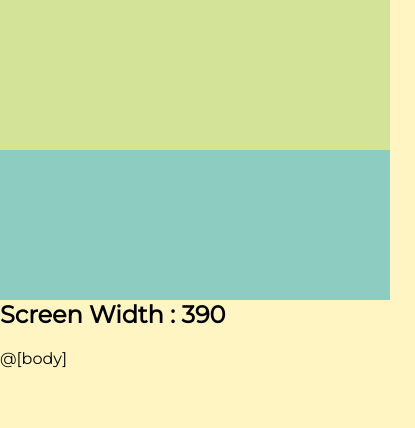
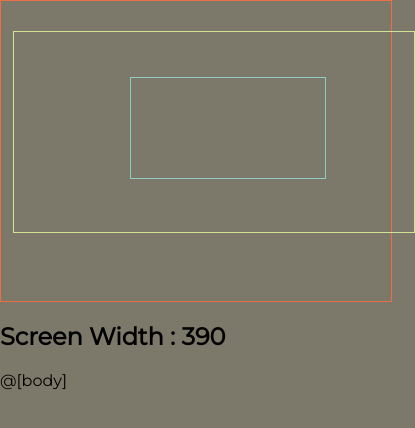
Before and after one commit to cdpace/gamepot, a website: page pages/layout/_layout.html in a window 390 px wide. Shown: the whole page, 415 px wide, since content can reach past the window. Drawn offline with nearby package versions, Linux system fonts and the light colour scheme; files that its build step writes are made by us from their sources.

Commit message:
cdpace: css changes

```diff
--- a/pages/layout/_layout.html
+++ b/pages/layout/_layout.html
@@ -18,12 +18,12 @@
     </head>
     <body>
         <section id="header">
-            <div class="logo">
+            <section class="logo">
 
-            </div>
-            <div class="menu">
+            </section>
+            <section class="menu">
 
-            </div>
+            </section>
         </section>
         <section id="body">
             <h2>Screen Width : <span id="sw"></span></h2>
--- a/pages/static/css/sass/style.scss
+++ b/pages/static/css/sass/style.scss
@@ -4,61 +4,54 @@ $thirdColor: #D3E397;
 $fourthColor:#FFF5C3;
 $fifthColor:#EB6E44;
 
-$logoscew: -20deg;
-
-
+$mainFont : Montserrat;
 
 body{
-    background: $fourthColor;
-    margin: 0px;
-    font-family: Montserrat;
+    background-color: $primaryColor;
+    margin:0px;
+    font-family: $mainFont;
 }
 
 #header{
     position: relative;
-    height: 150px;
-    background-color: $secondaryColor;
+    border: solid 1px $fifthColor;
+    width: 99.9%;
+    height: 300px;
 }
 
 #header .logo{
     position: relative;
-    left:-10%;
-    width: 40%;
-    background-color: $thirdColor;
-    height: 100%;
-    -ms-transform: skewX($logoscew);
-    -webkit-transform: skewX($logoscew);
-    transform: skewX($logoscew);
+    top:10%;
+    left:3%;
+    width:400px;
+    height: 200px;
+    border: solid 1px $thirdColor;
 }
 
 #header .menu{
     position: relative;
-    top: -150px;
-    left: 32%;
+    left:32%;
+    top:-42%;
+    width: 66%;
+    height: 100px;
+    border: solid 1px $secondaryColor;
+}
 
-    width: 68%;
-    height: 100%;
+@media screen and (max-width: 1377px) {
+   #header .menu{
+       left:33%;
+        width: 66%;
+    }
+}
+
+@media screen and (max-width: 1216px) {
+   #header .menu{
+       left:33%;
+        width: 50%;
+    }
+}
+
+
+@media screen and (max-width: 980px) {
 
 }
-
-//Mobile Styles
-@media screen and (max-width: 980px) {
-  #header .logo{
-      width:110%;
-      -ms-transform: skewX(0deg); /* IE 9 */
-      -webkit-transform: skewX(0deg); /* Safari */
-      transform: skewX(0deg); /* Standard syntax */
-  }
-
-   #header .menu{
-       top:0px;
-       left:0px;
-       width: 100%;
-       background-color: $secondaryColor;
-   }
-
-   #body{
-       position: relative;
-       top:130px;
-   }
-}
```
Also changed, not shown: info/colorcombos.txt (+27 -0 lines), pages/static/css/style.css, 1 other file.
